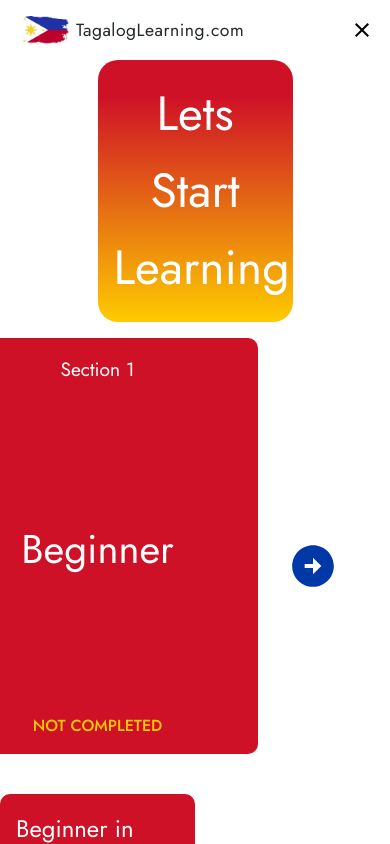
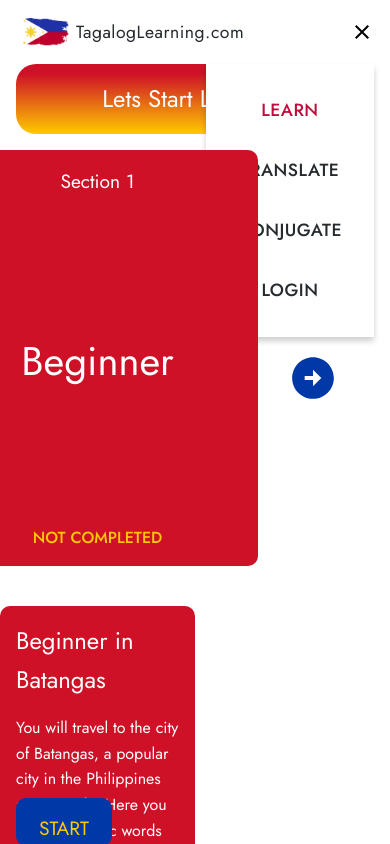
Before and after one commit to keanu-a/tagalog-learning, a React (Vite) app in the folder client/: page /learn in a window 390 px wide. Both pictures are taken after a click on the element 362 px from the left and 30 px from the top of the page. Shown: the top 844 px of the page. Built offline with nearby package versions, Linux system fonts and the light colour scheme.

Commit message:
Added dropdown nav bar menu for small screen sizes

```diff
--- a/client/src/components/navbar/Navbar.jsx
+++ b/client/src/components/navbar/Navbar.jsx
@@ -43,7 +43,7 @@ const Navbar = () => {
           {toggleMenuOpen ? <CloseIcon /> : <MenuIcon />}
         </div>
 
-        <ul>
+        <ul className={toggleMenuOpen ? styles.open : ''}>
           {navLinks.map(({ link, text }) => (
             <li key={text}>
               <NavLink to={link}>{text}</NavLink>
--- a/client/src/components/navbar/Navbar.module.css
+++ b/client/src/components/navbar/Navbar.module.css
@@ -1,8 +1,10 @@
 .header {
   width: 100%;
+  height: 4rem;
 }
 
 .nav {
+  height: 100%;
   display: flex;
   max-width: 1200px;
   justify-content: space-between;
@@ -10,6 +12,8 @@
   margin: 0 auto;
   font-size: 1.1rem;
   padding: 0 1rem;
+
+  position: relative;
 }
 
 .nav ul {
@@ -59,4 +63,17 @@
   .nav ul {
     display: none;
   }
+
+  .nav ul.open {
+    margin-right: 1rem;
+    padding: 2rem;
+    position: absolute;
+    top: 4rem;
+    gap: 2rem;
+    right: 0;
+    display: flex;
+    flex-direction: column;
+    background-color: #fff;
+    box-shadow: 0 4px 6px rgba(0, 0, 0, 0.197);
+  }
 }
--- a/client/src/components/pageHeader/PageHeader.module.css
+++ b/client/src/components/pageHeader/PageHeader.module.css
@@ -6,8 +6,15 @@
   );
   text-align: center;
   padding: 1rem;
-  width: 50%;
+  max-width: 600px;
   color: #fff;
   border-radius: 20px;
   margin: 0 auto 1rem auto;
 }
+
+@media (max-width: 600px) {
+  .header {
+    font-size: 1.5rem;
+    margin: 0 1rem;
+  }
+}
```
